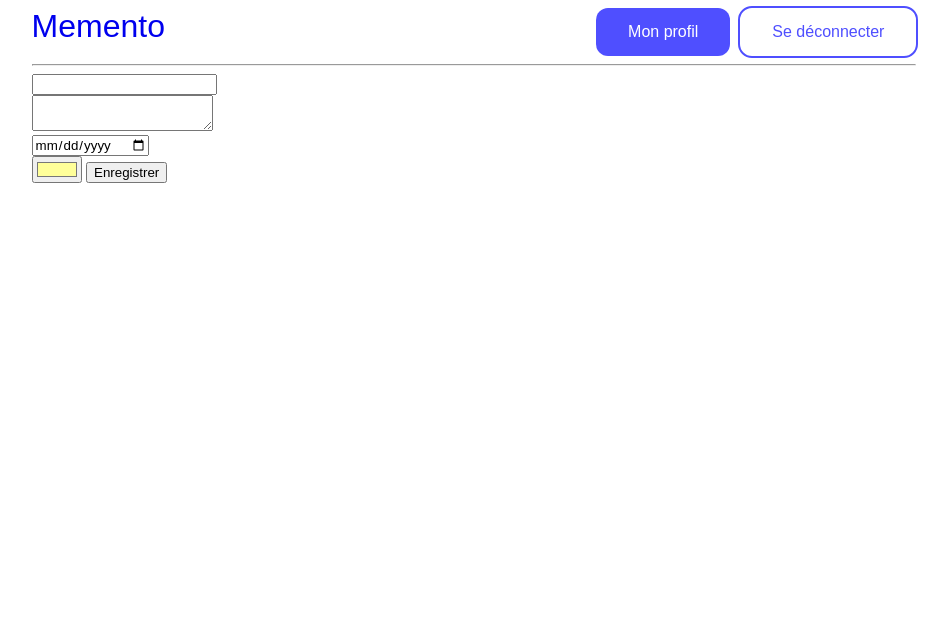
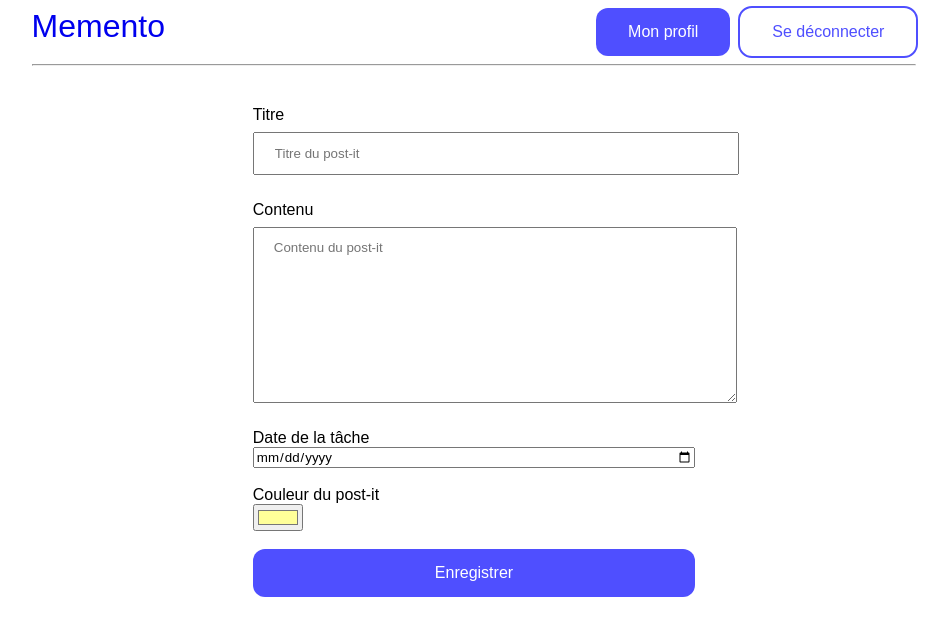
Before and after one commit to BenoitPrmt/Memento, a PHP site: page /new.php in a window 1280 px wide. Shown: the top 636 px of the page, without its empty margins (166-1115 px from the left). Run offline with PHP 8.4, Linux system fonts and the light colour scheme; the visitor is signed in with stand-in values (Sample User, id 1).

Commit message:
add len verification in forms

```diff
--- a/css/style.css
+++ b/css/style.css
@@ -55,11 +55,12 @@ h1 {
   text-align: center;
   display: inline-block;
   font-size: 16px;
+  border: 0;
   border-radius: 12px;
 }
 
 .button {
-  transition-duration: 0.4s;
+  transition-duration: 0.1s;
 }
 
 .button:hover {
@@ -76,11 +77,12 @@ h1 {
   text-align: center;
   display: inline-block;
   font-size: 16px;
+  border: 0;
   border-radius: 12px;
 }
 
 .button-secondary {
-  transition-duration: 0.4s;
+  transition-duration: 0.1s;
 }
 
 .button-secondary:hover {
@@ -121,3 +123,29 @@ h1 {
   justify-content: center;
   margin: 0;
 }
+
+input[type=text], input[type=email], input[type=password], textarea {
+  width: 100%;
+  padding: 12px 20px;
+  margin: 8px 0;
+}
+
+.form-section {
+  margin-top: 40px;
+  display: flex;
+  justify-content: center;
+}
+
+form {
+  display: flex;
+  flex-direction: column;
+  justify-content: center;
+  width: 50%;
+}
+
+.error-text {
+  color: red;
+  font-weight: bold;
+  display: flex;
+  justify-content: center;
+}
--- a/login.php
+++ b/login.php
@@ -44,11 +44,11 @@ if (count($_POST) > 0) {
 
 <?php include 'layout/header.php' ?>
 
-<section class="container">
+<section class="container form-section">
     <form action="login.php" method="post">
         <input type="email" name="login" placeholder="Email">
         <input type="password" name="password" placeholder="Password">
-        <button type="submit">Login</button>
+        <button type="submit" class="button">Login</button>
     </form>
 </section>
 
--- a/new.php
+++ b/new.php
@@ -11,6 +11,8 @@ if (isset($_SESSION['user'])) {
             header($_SERVER['SERVER_PROTOCOL'] . ' 405 Method Not Allowed');
             exit;
         } else {
+
+            if (strlen($_POST['title']) !== 0 || strlen($_POST['content']) !== 0 || strlen($_POST['date']) !== 0) {
                 $queryUser = 'SELECT id FROM users WHERE email=:email';
                 $responseUser = $bdd->prepare($queryUser);
                 $responseUser->execute([
@@ -30,6 +32,9 @@ if (isset($_SESSION['user'])) {
 
                 header('location: index.php');
                 exit();
+            } else {
+                echo '<p class="error-text">Veuillez renseigner tous les champs</p>';
+            }
         }
     }
 } else {
@@ -41,14 +46,23 @@ if (isset($_SESSION['user'])) {
 
 <?php include 'layout/header.php' ?>
 
-<section class="container">
+<section class="container form-section">
     <form action="new.php" method="post">
-        <input type="text" id="title" name="title"><br>
-        <textarea type="text" id="content" name="content"></textarea><br>
+        <label for="title">Titre</label>
+        <input type="text" id="title" name="title" placeholder="Titre du post-it"><br>
+
+        <label for="content">Contenu</label>
+        <textarea type="text" id="content" name="content" rows="10" placeholder="Contenu du post-it"></textarea><br>
+
+        <label for="date">Date de la tâche</label>
         <input type="date" id="date" name="date"><br>
-        <input type="color" id="color" name="color" value="#ffff99">
+
+        <label for="color">Couleur du post-it</label>
+        <input type="color" id="color" name="color" value="#ffff99"><br>
+
         <input type="hidden" name="token" value="<?php echo $_SESSION['token'] ?? '' ?>">
-        <button type="submit">Enregistrer</button>
+
+        <button type="submit" class="button">Enregistrer</button>
     </form>
 </section>
 
--- a/register.php
+++ b/register.php
@@ -41,13 +41,13 @@ if (count($_POST) > 0) {
 
 <?php include 'layout/header.php' ?>
 
-<section class="container">
+<section class="container form-section">
     <form action="register.php" method="post" enctype="multipart/form-data">
         <input type="text" name="username" placeholder="Username">
         <input type="email" name="email" placeholder="Email">
         <input type="password" name="password" placeholder="Password">
         <input type="password" name="password_conf" placeholder="Password confirmation">
-        <button type="submit">Register</button>
+        <button type="submit" class="button">Register</button>
     </form>
 </section>
 
```
Lines whose indentation alone changed are shown as unchanged.
